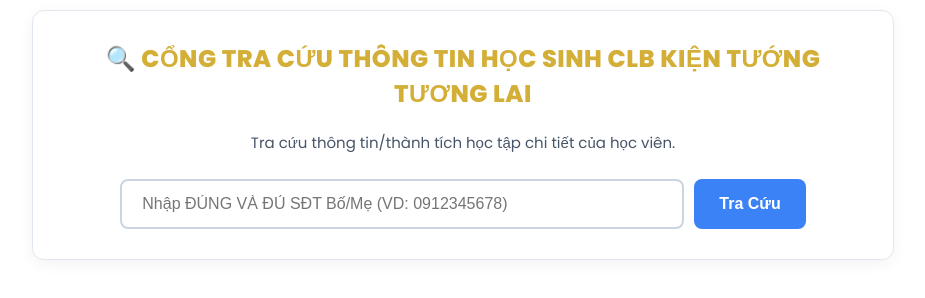
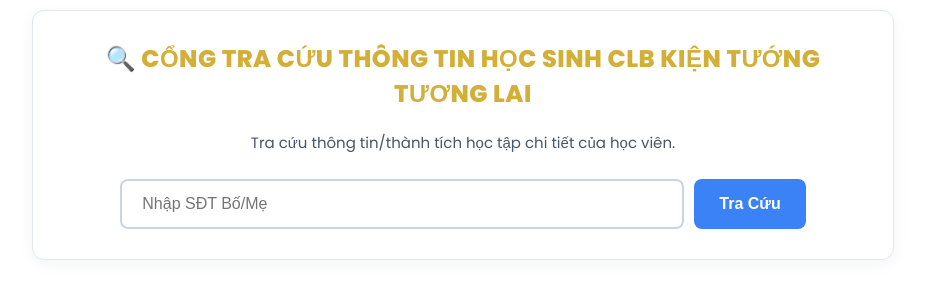
Before and after one commit to lamngockhanh/du-lieu-hs, a plain HTML site: page index.html in a window 1280 px wide. Shown: the whole page, without its empty margins (177-1102 px from the left). Drawn offline with Linux system fonts and the light colour scheme.

Commit message:
Update index.html

```diff
--- a/index.html
+++ b/index.html
@@ -56,7 +56,7 @@ button:hover { background: #2563eb; transform: translateY(-2px); box-shadow: 0 4
 <p>Tra cứu thông tin/thành tích học tập chi tiết của học viên.</p>
 
 <div class="search-box">
-    <input type="tel" id="parentSearchInput" placeholder="Nhập ĐÚNG VÀ ĐỦ SĐT Bố/Mẹ (VD: 0912345678)">
+    <input type="tel" id="parentSearchInput" placeholder="Nhập SĐT Bố/Mẹ">
     <button onclick="searchStudentOnWeb()">Tra Cứu</button>
 </div>
 
```
